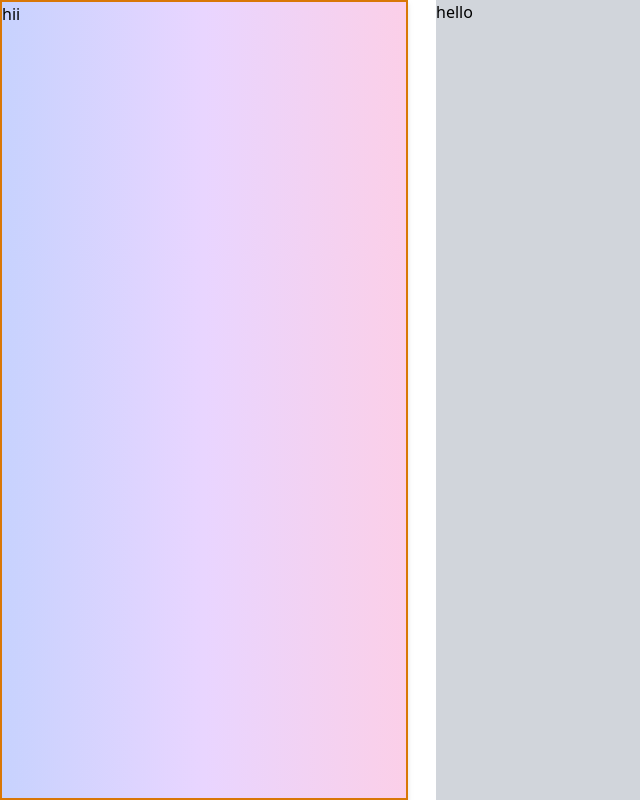
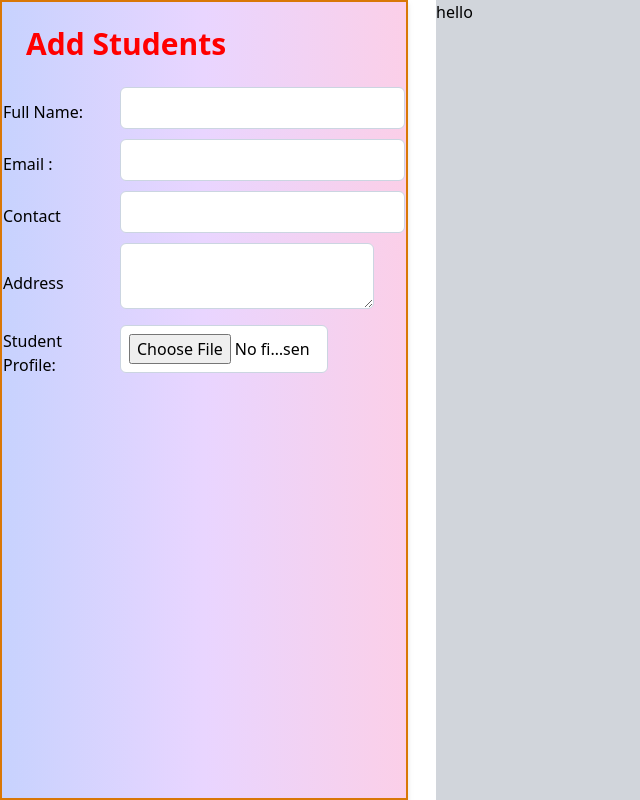
Before and after one commit to amita-kale/group-B-crud-front-end, a Nuxt app: page /students in a window 1280 px wide. Shown: the whole page, without its empty margins (0-640 px from the left). Built offline with nearby package versions, Linux system fonts and the light colour scheme.

Commit message:
feat: form design completed

```diff
--- a/components/studentform.vue
+++ b/components/studentform.vue
@@ -3,8 +3,40 @@
         <div class="grid gap-x-7  grid-cols-3 h-screen">
             <div
                 class="border-solid border-2 border-amber-600 drop-shadow-md bg-gradient-to-r from-indigo-200 via-purple-200 to-pink-200 ">
+                <form>
+                    <h1 style="color: red" class="font-bold text-3xl p-6">Add Students</h1>
+                    <table>
 
-                hii
+                        <tr>
+                            <td><label>Full Name:</label></td>
+                            <td><input type="text"
+                                    class="bg-white border border-slate-300 rounded-md py-2 pl-9 pr-4 ml-2 mb-2"></td>
+                        </tr>
+                        <tr>
+                            <td><label>Email :</label></td>
+                            <td><input type="email"
+                                    class="bg-white border border-slate-300 rounded-md py-2 pl-9 pr-4 ml-2 mb-2"></td>
+                        </tr>
+                        <tr>
+                            <td><label>Contact</label></td>
+                            <td><input type="number"
+                                    class="bg-white border border-slate-300 rounded-md py-2 pl-9 pr-4 ml-2 mb-2"></td>
+                        </tr>
+                        <tr>
+                            <td><label>Address</label></td>
+                            <td><textarea
+                                    class="bg-white border border-slate-300 rounded-md py-2 pl-9 pr-4 ml-2 mb-2"></textarea>
+                            </td>
+                        </tr>
+                        <tr>
+                            <td><label>Student Profile:</label></td>
+                            <td><input type="file"
+                                    class="bg-white border border-slate-300 rounded-md py-2 pl-2 pr-2 ml-2 mb-2 w-52">
+                            </td>
+                        </tr>
+                    </table>
+
+                </form>
             </div>
             <div class="bg-gray-300 col-span-2">hello
 
--- a/pages/index.vue
+++ b/pages/index.vue
@@ -23,7 +23,9 @@
                 </div>
             </div>
         </div>
+
     </div>
+
 </template>
 <script setup lang="ts">
 </script>
--- a/pages/students.vue
+++ b/pages/students.vue
@@ -1,3 +1,4 @@
 <template>
+
     <studentform></studentform>
 </template>
```
